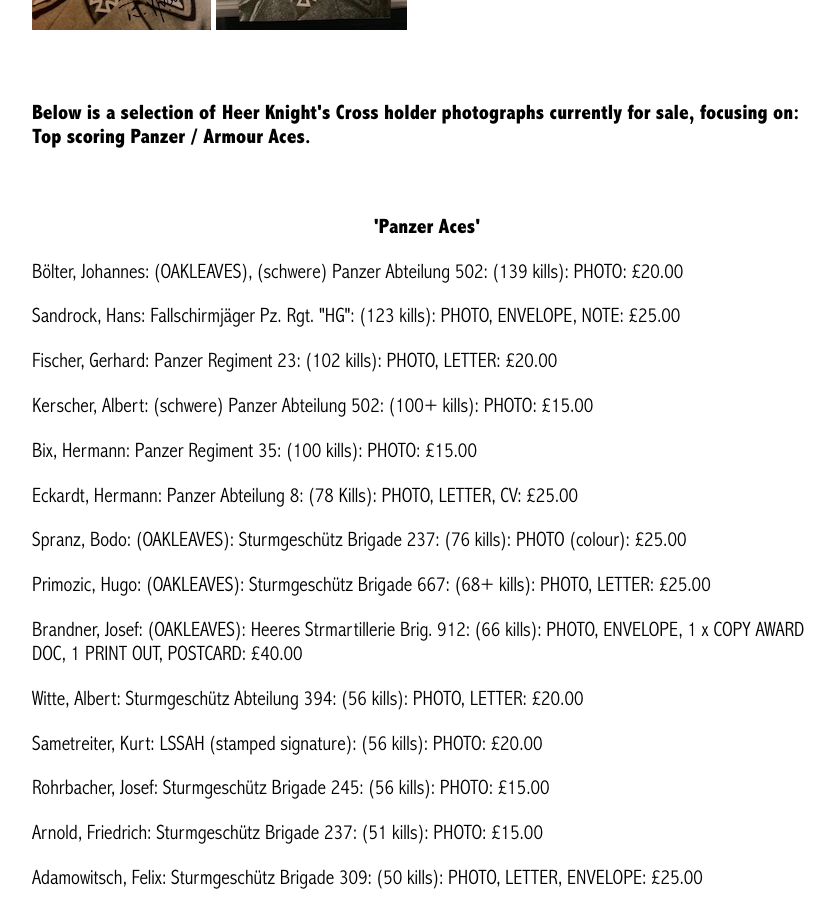
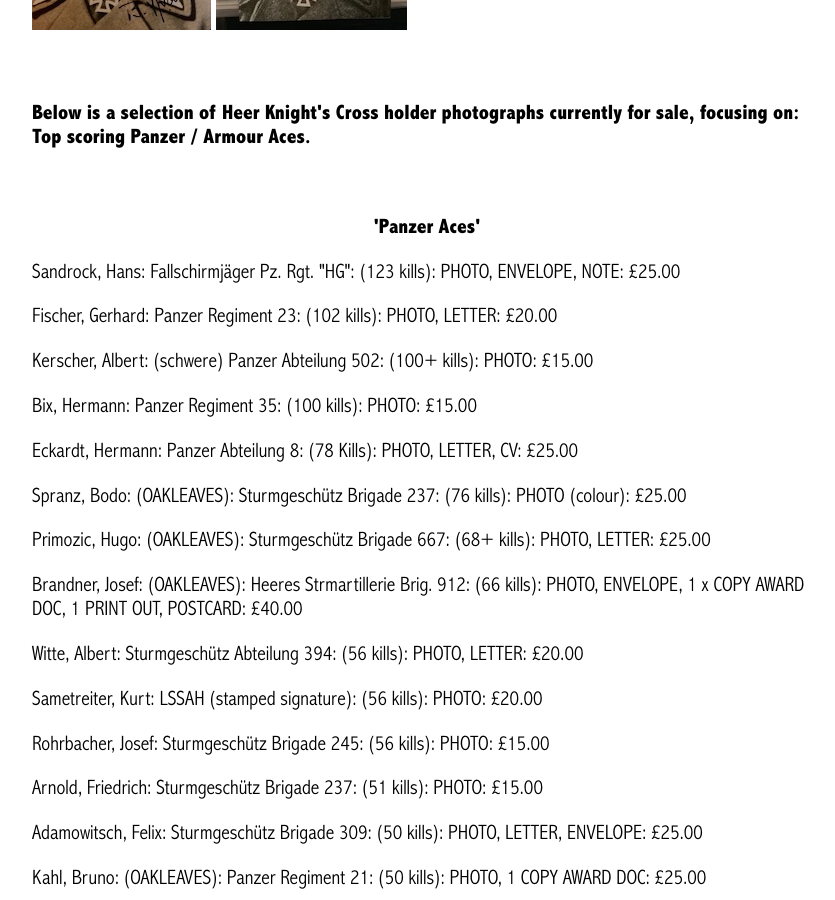
Before and after one commit to lahphotographs/lahphotographs.github.com, a Jekyll site: the page built from heer_photos.md, in a window 1280 px wide and 900 px high, scrolled down 819 px. Shown: the whole window, without its empty margins (213-1048 px from the left). Built offline with Jekyll 4.4.1, drawn with Linux system fonts in a browser that asks for light colours.

Commit message:
Update heer_photos.md

```diff
--- a/heer_photos.md
+++ b/heer_photos.md
@@ -18,7 +18,6 @@ class: book_cover
 <p><b>Below is a selection of Heer Knight's Cross holder photographs currently for sale, focusing on: Top scoring Panzer / Armour Aces.</b></p>
 <br />
 <p><b><center>'Panzer Aces'</center></b></p>
-<p>Bölter,	Johannes: (OAKLEAVES),	(schwere) Panzer Abteilung 502:	(139 kills): PHOTO:	£20.00</p>
 <p>Sandrock,	Hans: Fallschirmjäger Pz. Rgt. "HG":	(123 kills): PHOTO, ENVELOPE, NOTE:	£25.00</p>
 <p>Fischer,	Gerhard: Panzer Regiment 23:	(102 kills): PHOTO, LETTER:	£20.00</p>
 <p>Kerscher,	Albert:	(schwere) Panzer Abteilung 502:	(100+ kills): PHOTO:	£15.00</p>
```
